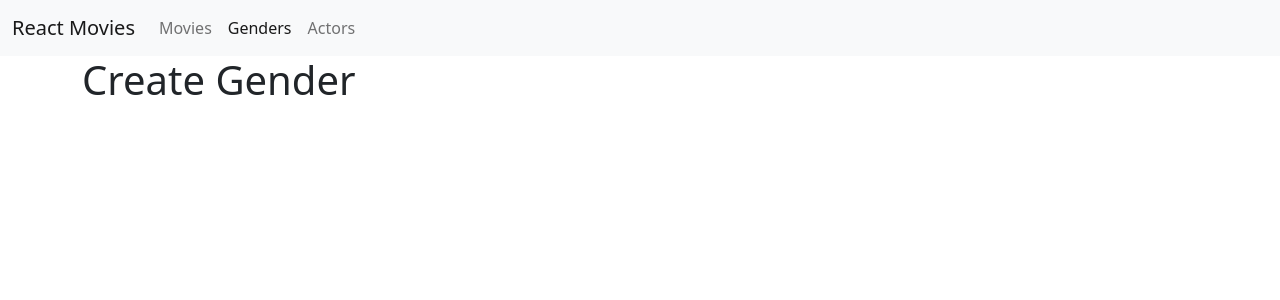
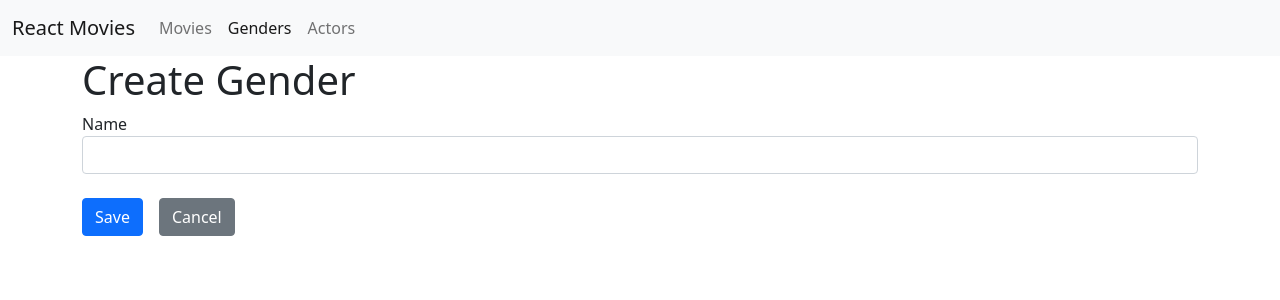
Before and after one commit to pcperico/ReactMoviesApp, a React (Create React App) app: page /genders/create in a window 1280 px wide. Shown: the top 300 px of the page. Built offline with nearby package versions, Linux system fonts and the light colour scheme.

Commit message:
installing formik, creating form for create gender using formik

```diff
--- a/package.json
+++ b/package.json
@@ -11,6 +11,7 @@
     "@types/react": "^17.0.39",
     "@types/react-dom": "^17.0.11",
     "bootstrap": "^5.1.3",
+    "formik": "^2.2.6",
     "react": "^17.0.2",
     "react-dom": "^17.0.2",
     "react-router-dom": "5.2",
--- /dev/null
+++ b/src/Components/Button.tsx
@@ -0,0 +1,20 @@
+export default function Button(props:buttonProps)
+{
+    return(
+        <button type={props.type} className="btn btn-primary"
+            onClick={props.onClick}>
+                {props.children}
+            </button>
+
+    )
+}
+
+interface buttonProps{
+    children: React.ReactNode,
+    onClick?(): void;
+    type:"button" | "submit"
+}
+
+Button.defaultProps={
+    type:"button"
+}
--- a/src/Components/Genders/CreateGender.tsx
+++ b/src/Components/Genders/CreateGender.tsx
@@ -1,7 +1,29 @@
+import { Field, Formik, Form} from "formik";
+import { Link } from "react-router-dom";
+import Button from "../Button";
+
 export default function CreateGender(){
     return (
         <>
             <h1>Create Gender</h1>
+            <Formik initialValues={{
+                name:''
+            }}
+            onSubmit={values=>{
+                console.log(values);
+            }}
+            >
+                <Form>
+                    <div className="form-group">
+                        <label htmlFor="name">Name</label>
+                        <Field name="name" className="form-control"/>
+                    </div>
+                    <br />
+                    <Button type="submit" >Save</Button>
+                    <Link className="btn btn-secondary" to="/genders" >Cancel</Link>
+
+                </Form>
+            </Formik>
         </>
     )
 }
--- a/src/index.css
+++ b/src/index.css
@@ -11,3 +11,7 @@
   font-family: source-code-pro, Menlo, Monaco, Consolas, 'Courier New',
     monospace;
 }
+
+form > a{
+  margin-left: 1rem;
+}
```
Also changed, not shown: 1 other file (tests, documents, lock files or other folders).
